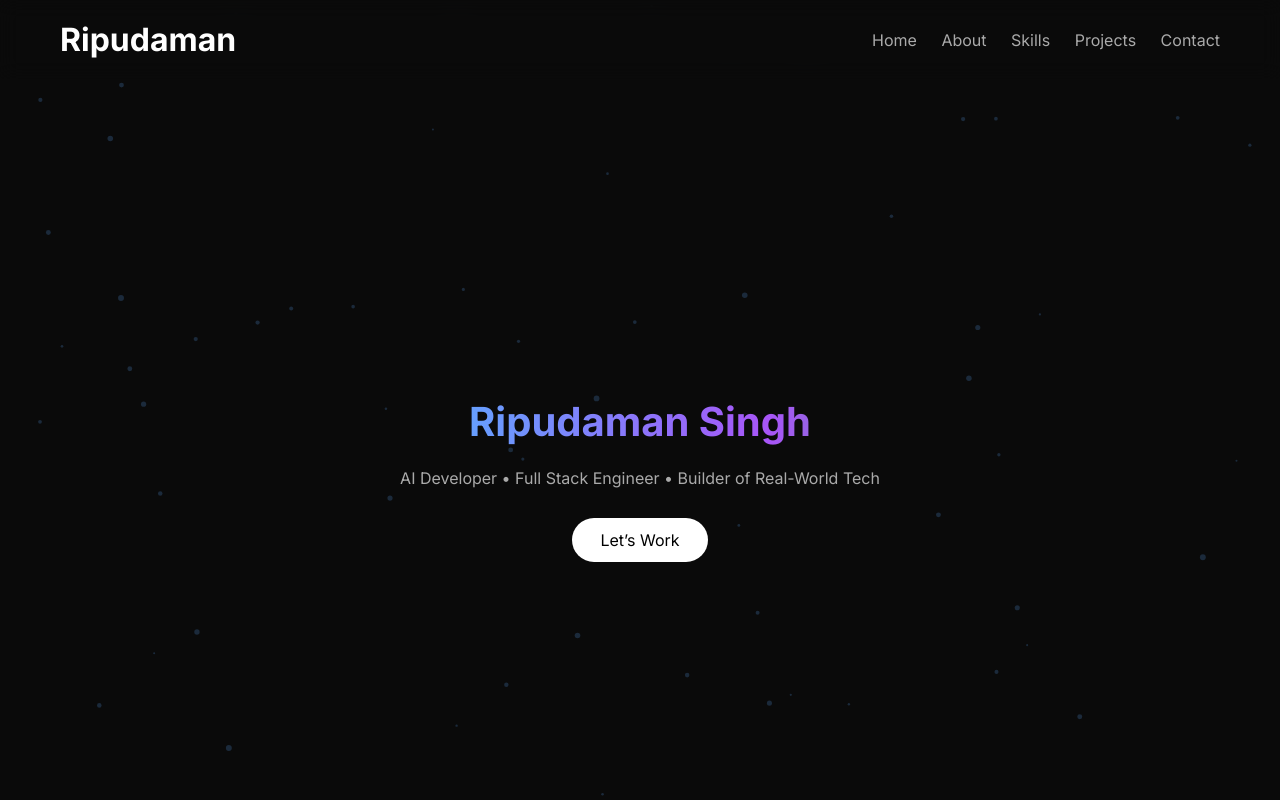
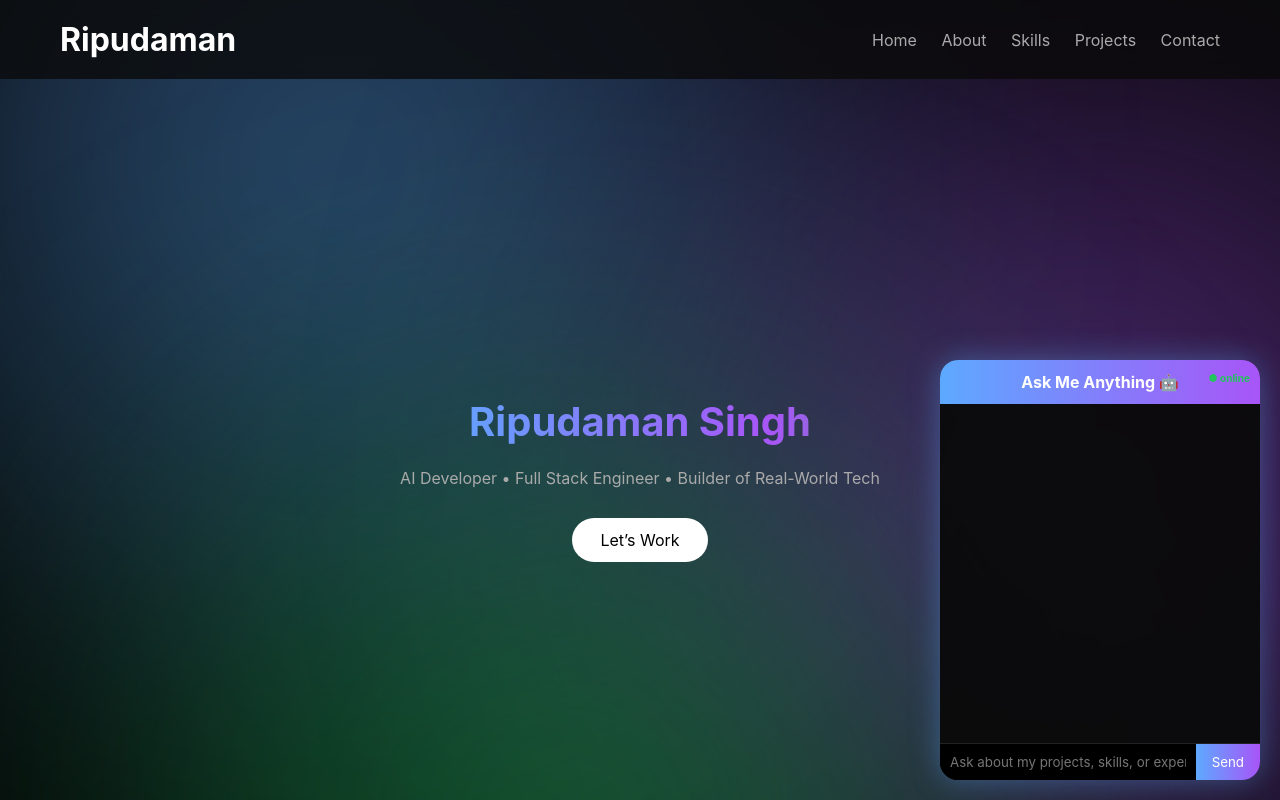
Before and after one commit to ripudamanss/ripudamanss.github.io, a plain HTML site: page main/index.html in a window 1280 px wide. Shown: the top 800 px of the page. Drawn offline with Linux system fonts and the light colour scheme.

Commit message:
Little bit feature addition
Added Chatbot to reply client about the author

```diff
--- a/main/index.html
+++ b/main/index.html
@@ -2,6 +2,14 @@
 <html lang="en">
 
 <head>
+    <meta http-equiv="Content-Security-Policy" content="
+    default-src 'self';
+    connect-src 'self' https://server-for-js.vercel.app http://localhost:8000;
+    img-src 'self' data: https:;
+    script-src 'self' 'unsafe-inline' https:;
+    style-src 'self' 'unsafe-inline' https:;
+  ">
+
     <link rel="shortcut icon" href="/main/assets/favicon_icn.png" type="image/x-icon">
     <meta charset="UTF-8" />
     <title>Ripudaman | Developer Portfolio</title>
@@ -17,7 +25,14 @@
 
 <body>
     <!-- BG GRID -->
-    <canvas id="bg-particles"></canvas>
+    <!-- <canvas id="bg-particles"></canvas>   -  not used currently -->
+
+    <!-- AURORA BG -->
+    <div class="aurora-bg">
+        <span></span>
+        <span></span>
+        <span></span>
+    </div>
 
 
     <!-- SCROLL PROGRESS -->
@@ -146,10 +161,27 @@
         <h2>Contact</h2>
         <p>Let’s build something real together.</p>
         <a href="https://github.com/ripudamanss" target="_blank" class="cta">GitHub</a>
-            </div>
+        </div>
         </a>
         <a href="mailto:damanripu8949@gmail.com" class="cta-gmail">Email Me</a>
     </section>
+
+    <!-- AI BUTTON TO CHAT
+    <button onclick="askBackend('Hello backend, are you alive?')">
+    </button>
+
+    <p id="ai-response"></p> -->
+
+    <!-- AI Chatbot -->
+    <div class="ai-chat">
+        <div class="ai-header">Ask Me Anything 🤖</div>
+        <div id="ai-messages"></div>
+        <div class="ai-input">
+            <input id="ai-question" placeholder="Ask about my projects, skills, or experience..." />
+            <button onclick="askAI()">Send</button>
+        </div>
+    </div>
+
 
     <!-- FOOTER -->
     <footer class="footer">
--- a/main/js/script.js
+++ b/main/js/script.js
@@ -1,3 +1,8 @@
+const BACKEND =
+  location.hostname === "localhost" || location.hostname === "127.0.0.1"
+    ? "http://localhost:8000"
+    : "https://server-for-js.vercel.app";
+
 // SCROLL BAR
 window.addEventListener("scroll", () => {
   const scrollTop = document.documentElement.scrollTop;
@@ -47,45 +52,54 @@ function typeLoop() {
 
 typeLoop();
 
-const canvas = document.getElementById("bg-particles");
-const ctx = canvas.getContext("2d");
+// AI CHATBOT
+async function askAI() {
+  const input = document.getElementById("ai-question");
+  const messages = document.getElementById("ai-messages");
 
-function resize() {
-  canvas.width = window.innerWidth;
-  canvas.height = window.innerHeight;
-}
-resize();
-window.addEventListener("resize", resize);
+  const userText = input.value;
+  if (!userText) return;
 
-const particles = [];
-const count = 60;
+  messages.innerHTML += `<div class="msg-user">${userText}</div>`;
+  input.value = "";
 
-for (let i = 0; i < count; i++) {
-  particles.push({
-    x: Math.random() * canvas.width,
-    y: Math.random() * canvas.height,
-    r: Math.random() * 2 + 1,
-    vx: (Math.random() - 0.5) * 0.3,
-    vy: (Math.random() - 0.5) * 0.3
+  // Thinking effect
+  const thinking = document.createElement("div");
+  thinking.className = "msg-ai";
+  thinking.innerText = "Thinking...";
+  messages.appendChild(thinking);
+
+
+  const res = await fetch(`${BACKEND}/api/ask`, {
+    method: "POST",
+    headers: { "Content-Type": "application/json" },
+    body: JSON.stringify({ question: userText })
   });
+  thinking.remove();
+
+  const data = await res.json();
+  messages.innerHTML += `<div class="msg-ai">${data.answer}</div>`;
+  messages.scrollTop = messages.scrollHeight;
 }
 
-function animateParticles() {
-  ctx.clearRect(0, 0, canvas.width, canvas.height);
-  ctx.fillStyle = "rgba(93,169,255,0.2)";
 
-  particles.forEach(p => {
-    p.x += p.vx;
-    p.y += p.vy;
+// Server bot handler
+async function askBackend(question) {
+  try {
+    const res = await fetch(`${BACKEND}/api/ask`, {
+      method: "POST",
+      headers: {
+        "Content-Type": "application/json"
+      },
+      body: JSON.stringify({ question })
+    });
 
-    if (p.x < 0 || p.x > canvas.width) p.vx *= -1;
-    if (p.y < 0 || p.y > canvas.height) p.vy *= -1;
+    const data = await res.json();
+    console.log("Backend says:", data.answer);
 
-    ctx.beginPath();
-    ctx.arc(p.x, p.y, p.r, 0, Math.PI * 2);
-    ctx.fill();
-  });
-
-  requestAnimationFrame(animateParticles);
+    // Show on site
+    document.getElementById("ai-response").innerText = data.answer;
+  } catch (err) {
+    console.error("Backend error:", err);
+  }
 }
-animateParticles();
--- a/main/style/styles.css
+++ b/main/style/styles.css
@@ -276,7 +276,7 @@ body {
 .footer {
     padding: 40px;
     text-align: center;
-    color: #777;
+    color: #000000;
 }
 
 /* SCROLL REVEAL */
@@ -302,7 +302,7 @@ body {
         padding: 60px 30px;
     }
 }
-
+/* BACKGROUND PARTICLES - Not currently used */
 #bg-particles {
   position: fixed;
   top: 0;
@@ -310,6 +310,144 @@ body {
   width: 100%;
   height: 100%;
   z-index: -2;
-    animation: gridMove 40s linear infinite;
+  pointer-events: none; /* so clicks go through */
+}
 
+/* PARTICLE STYLE AUrora */
+/* AURORA BACKGROUND */
+.aurora-bg {
+  position: fixed;
+  inset: 0;
+  overflow: hidden;
+  z-index: -5;
+  background: #050505;
 }
+
+/* Glow layers */
+.aurora-bg span {
+  position: absolute;
+  width: 60vmax;
+  height: 60vmax;
+  border-radius: 50%;
+  filter: blur(160px);
+  opacity: 0.4;
+  animation: auroraMove 25s linear infinite;
+}
+
+/* Individual colors + timings */
+.aurora-bg span:nth-child(1) {
+  background: #5da9ff;
+  top: -20%;
+  left: -10%;
+  animation-duration: 30s;
+}
+
+.aurora-bg span:nth-child(2) {
+  background: #a855f7;
+  top: 20%;
+  left: 50%;
+  animation-duration: 35s;
+}
+
+.aurora-bg span:nth-child(3) {
+  background: #22c55e;
+  top: 60%;
+  left: 10%;
+  animation-duration: 40s;
+}
+
+/* Motion */
+@keyframes auroraMove {
+  0% {
+    transform: translate(0, 0) scale(1);
+  }
+  50% {
+    transform: translate(200px, -150px) scale(1.2);
+  }
+  100% {
+    transform: translate(0, 0) scale(1);
+  }
+}
+
+/* AI CHATBOT */
+/* CHAT UPGRADE */
+.ai-chat {
+  position: fixed;
+  bottom: 20px;
+  right: 20px;
+  width: 320px;
+  height: 420px;
+  background: rgba(10, 10, 10, 0.95);
+  border-radius: 18px;
+  box-shadow: 0 0 30px rgba(93,169,255,0.4);
+  display: flex;
+  flex-direction: column;
+  overflow: hidden;
+}
+
+.ai-header {
+  padding: 12px;
+  background: linear-gradient(90deg, #5da9ff, #a855f7);
+  font-weight: 700;
+  text-align: center;
+  position: relative;
+}
+
+.ai-header::after {
+  content: "● online";
+  position: absolute;
+  right: 10px;
+  top: 12px;
+  font-size: 10px;
+  color: #22c55e;
+}
+
+#ai-messages {
+  flex: 1;
+  padding: 12px;
+  overflow-y: auto;
+  display: flex;
+  flex-direction: column;
+  gap: 8px;
+  font-size: 13px;
+}
+
+/* Message bubbles */
+.msg-ai {
+  align-self: flex-start;
+  background: rgba(93,169,255,0.1);
+  border-left: 3px solid #5da9ff;
+  padding: 8px 12px;
+  border-radius: 10px;
+  max-width: 85%;
+}
+
+.msg-user {
+  align-self: flex-end;
+  background: #222;
+  padding: 8px 12px;
+  border-radius: 10px;
+  max-width: 85%;
+}
+
+.ai-input {
+  display: flex;
+  border-top: 1px solid #222;
+}
+
+.ai-input input {
+  flex: 1;
+  background: black;
+  color: white;
+  border: none;
+  padding: 10px;
+  outline: none;
+}
+
+.ai-input button {
+  background: linear-gradient(90deg, #5da9ff, #a855f7);
+  border: none;
+  padding: 0 16px;
+  cursor: pointer;
+  color: white;
+}
```
Also changed, not shown: 1 other file. Lines whose indentation alone changed are shown as unchanged.
